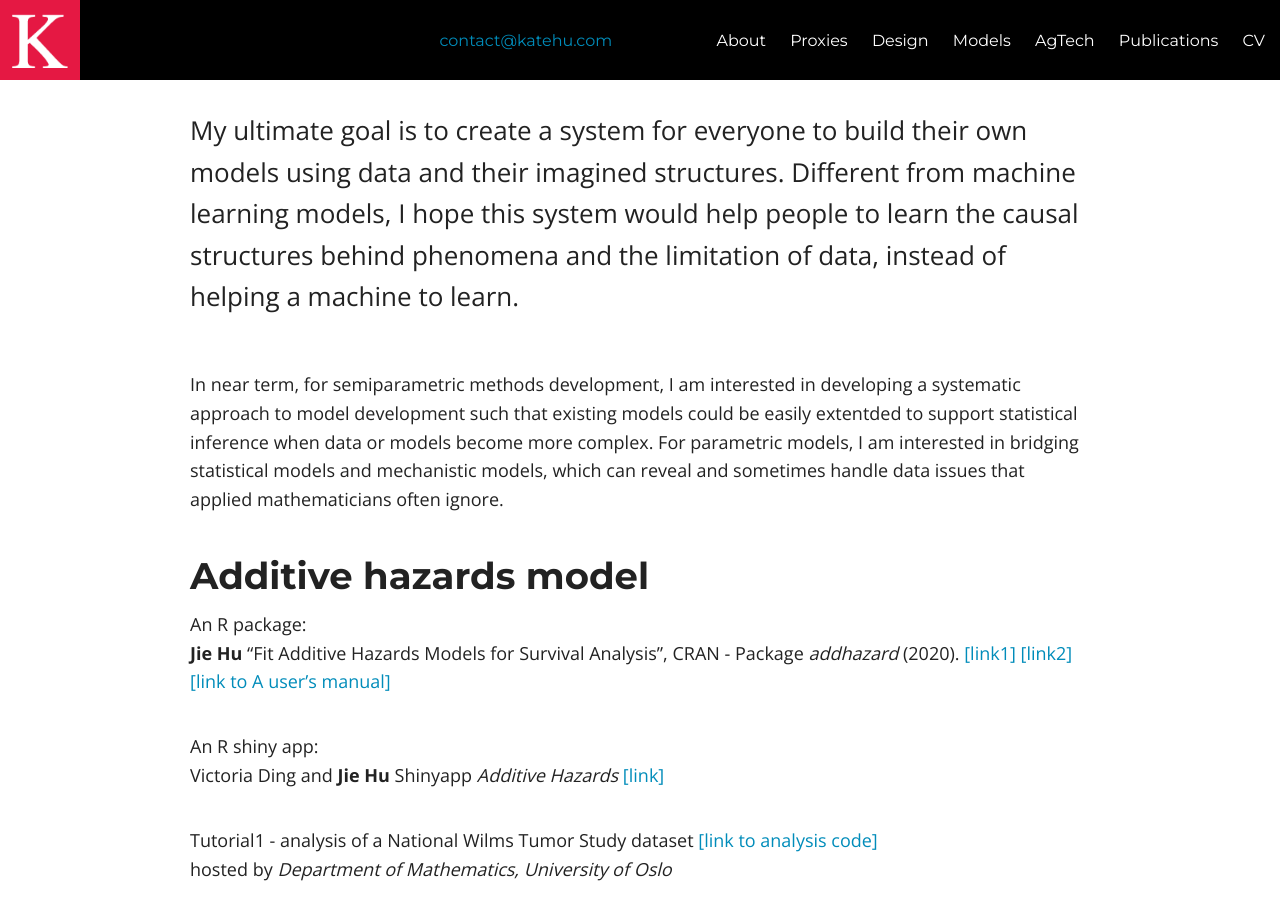
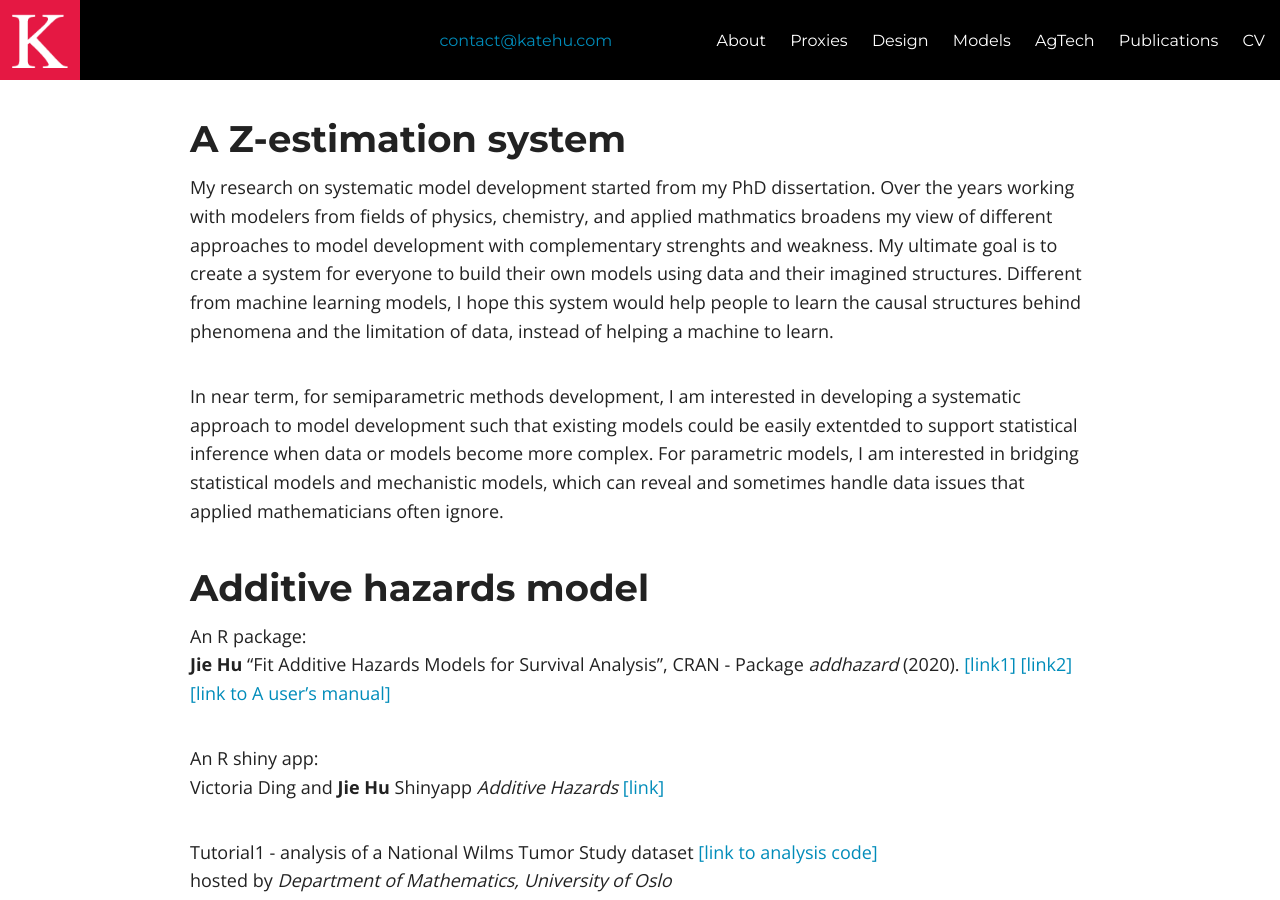
Before and after one commit to katehu/katehu.github.io, a Jekyll site: the page built from models.md, in a window 1280 px wide and 900 px high. Built offline with Jekyll 4.4.1, drawn with Linux system fonts in a browser that asks for light colours; nearby versions of some CDN libraries.

Commit message:
Update models.md

```diff
--- a/models.md
+++ b/models.md
@@ -3,9 +3,9 @@ layout: page-home
 permalink: /models/index.html
 title: Models
 ---
+## A Z-estimation system
 
-
-My ultimate goal is to create a system for everyone to build their own models using data and their imagined structures.  Different from machine learning models, I hope this system would help people to learn the causal structures behind phenomena and the limitation of data, instead of helping a machine to learn.
+My research on systematic model development started from my PhD dissertation. Over the years working with modelers from fields of physics, chemistry, and applied mathmatics broadens my view of different approaches to model development with complementary strenghts and weakness.  My ultimate goal is to create a system for everyone to build their own models using data and their imagined structures.  Different from machine learning models, I hope this system would help people to learn the causal structures behind phenomena and the limitation of data, instead of helping a machine to learn.
 
 In near term, for semiparametric methods development, I am interested in developing a systematic approach to model development such that existing models could be easily extentded to support statistical inference when data or models become more complex.
 For parametric models, I am interested in bridging statistical models and mechanistic models, which can reveal and sometimes handle data issues that applied mathematicians often ignore.
```
